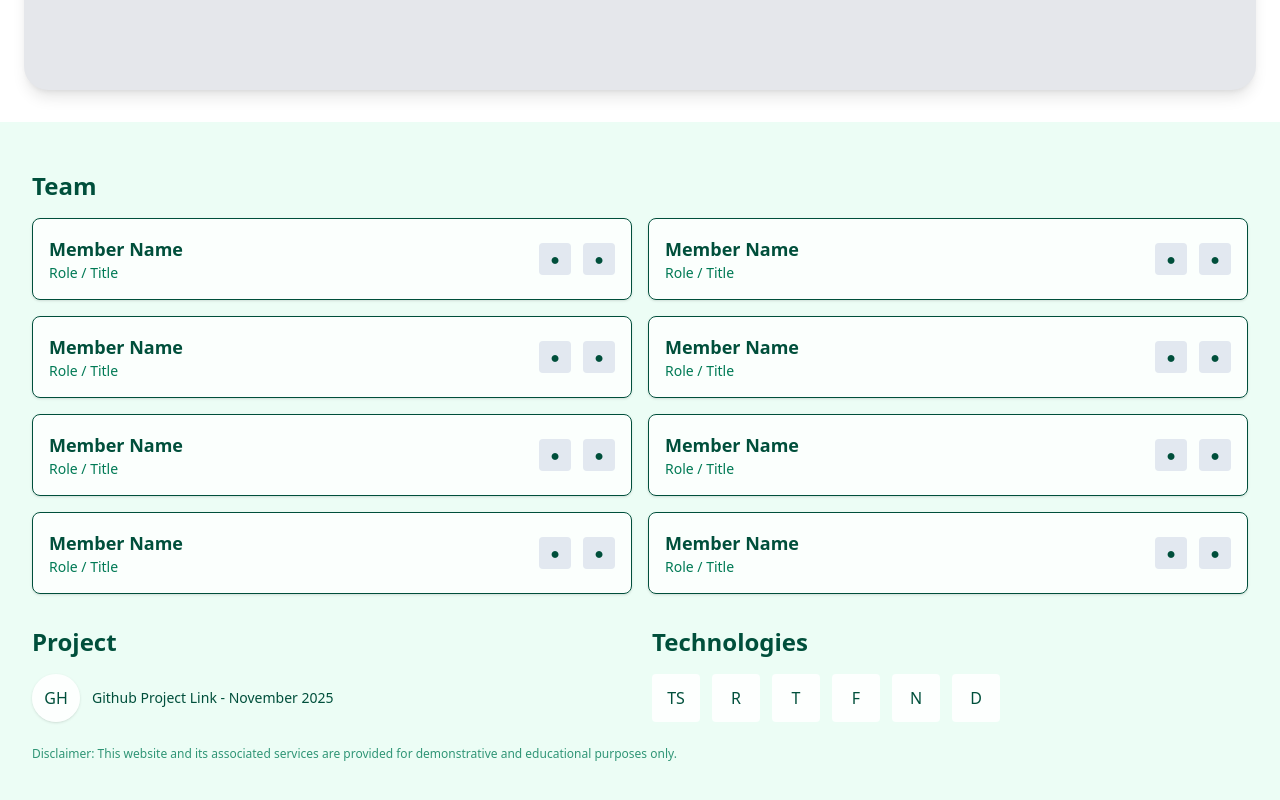
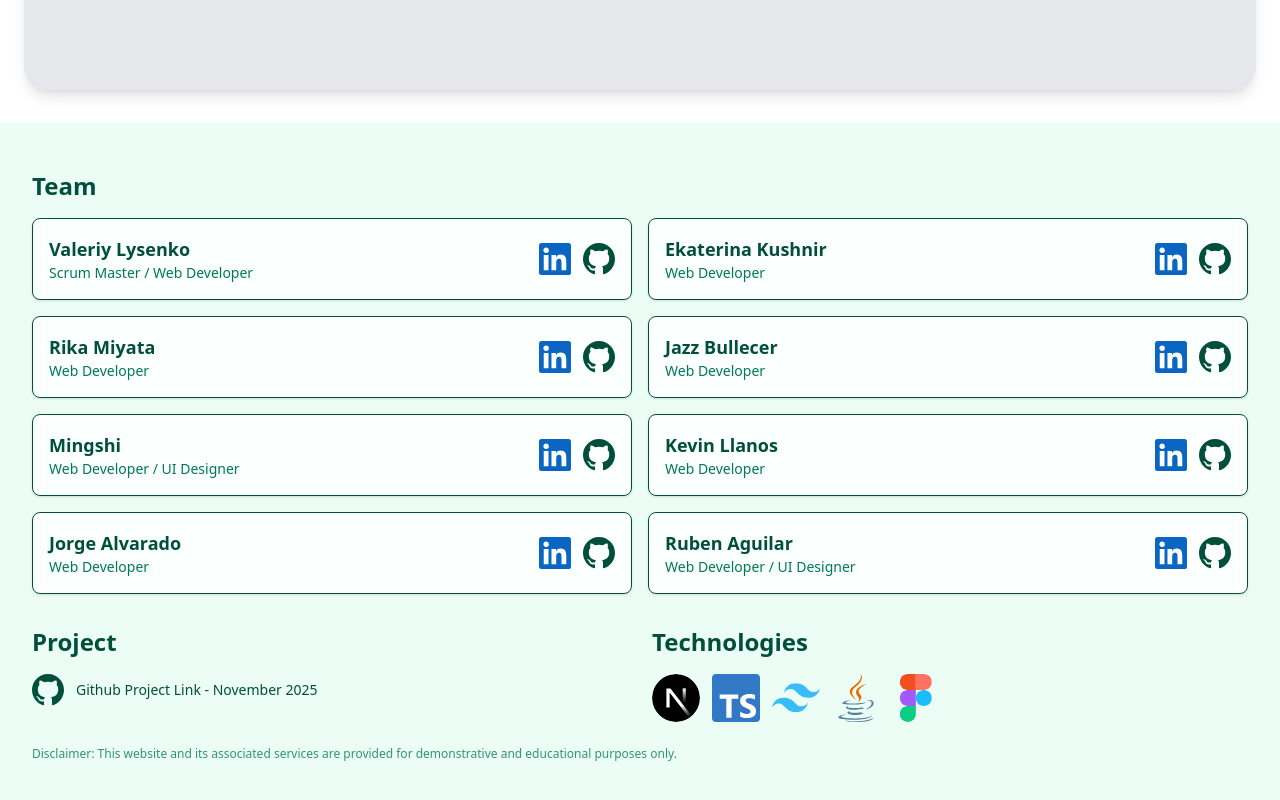
Before and after one commit to chingu-voyages/V58-tier3-team-39, a Next.js app in the folder next-app/: page / in a window 1280 px wide. Shown: the part 1238-2038 px from the top of the page. Built offline with nearby package versions, Linux system fonts and the light colour scheme.

Commit message:
Footer design
Proposal for the final Footer design.

```diff
--- a/next-app/components/Footer.tsx
+++ b/next-app/components/Footer.tsx
@@ -1,3 +1,11 @@
+import { GitHub } from './icons/GitHub';
+import { Java } from './icons/Java';
+import { LinkedIn } from './icons/LinkedIn';
+import { Nextjs } from './icons/NextJs';
+import { TailwindCSS } from './icons/Tailwind';
+import { TypeScript } from './icons/TypeScript';
+import { Figma } from './icons/Figma';
+
 const Footer = () => {
   return (
     <footer className="w-full bg-emerald-50 text-emerald-900 py-12">
@@ -12,163 +20,197 @@ const Footer = () => {
               {/* Each item is a card-like row; icons will be added later */}
               <li className="flex items-center justify-between p-4 bg-white/80 rounded-lg shadow-sm border">
                 <div>
-                  <p className="text-lg font-semibold">Member Name</p>
-                  <p className="text-sm text-emerald-700">Role / Title</p>
+                  <p className="text-lg font-semibold">Valeriy Lysenko</p>
+                  <p className="text-sm text-emerald-700">
+                    Scrum Master / Web Developer
+                  </p>
                 </div>
                 <div className="flex items-center gap-3">
                   {/* icon placeholders */}
-                  <span
+                  <a
+                    href="linkedin.com"
+                    target="_blank"
+                    rel="noopener noreferrer"
+                  >
+                    <LinkedIn className="w-8 h-8" />
+                  </a>
+                  <a
+                    href="github.com"
+                    target="_blank"
+                    rel="noopener noreferrer"
+                  >
+                    <GitHub className="w-8 h-8" />
+                  </a>
+                  {/* <span
                     className="w-8 h-8 bg-slate-200 rounded flex items-center justify-center"
                     aria-hidden="true"
                   >
                     ●
-                  </span>
-                  <span
+                  </span> */}
+                  {/* <span
                     className="w-8 h-8 bg-slate-200 rounded flex items-center justify-center"
                     aria-hidden="true"
                   >
                     ●
-                  </span>
+                  </span> */}
                 </div>
               </li>
               <li className="flex items-center justify-between p-4 bg-white/80 rounded-lg shadow-sm border">
                 <div>
-                  <p className="text-lg font-semibold">Member Name</p>
-                  <p className="text-sm text-emerald-700">Role / Title</p>
+                  <p className="text-lg font-semibold">Ekaterina Kushnir</p>
+                  <p className="text-sm text-emerald-700">Web Developer</p>
                 </div>
                 <div className="flex items-center gap-3">
-                  <span
-                    className="w-8 h-8 bg-slate-200 rounded flex items-center justify-center"
-                    aria-hidden="true"
+                  <a
+                    href="linkedin.com"
+                    target="_blank"
+                    rel="noopener noreferrer"
                   >
-                    ●
-                  </span>
-                  <span
-                    className="w-8 h-8 bg-slate-200 rounded flex items-center justify-center"
-                    aria-hidden="true"
+                    <LinkedIn className="w-8 h-8" />
+                  </a>
+                  <a
+                    href="github.com"
+                    target="_blank"
+                    rel="noopener noreferrer"
                   >
-                    ●
-                  </span>
+                    <GitHub className="w-8 h-8" />
+                  </a>
                 </div>
               </li>
               <li className="flex items-center justify-between p-4 bg-white/80 rounded-lg shadow-sm border">
                 <div>
-                  <p className="text-lg font-semibold">Member Name</p>
-                  <p className="text-sm text-emerald-700">Role / Title</p>
+                  <p className="text-lg font-semibold">Rika Miyata</p>
+                  <p className="text-sm text-emerald-700">Web Developer</p>
                 </div>
                 <div className="flex items-center gap-3">
-                  <span
-                    className="w-8 h-8 bg-slate-200 rounded flex items-center justify-center"
-                    aria-hidden="true"
+                  <a
+                    href="linkedin.com"
+                    target="_blank"
+                    rel="noopener noreferrer"
                   >
-                    ●
-                  </span>
-                  <span
-                    className="w-8 h-8 bg-slate-200 rounded flex items-center justify-center"
-                    aria-hidden="true"
+                    <LinkedIn className="w-8 h-8" />
+                  </a>
+                  <a
+                    href="github.com"
+                    target="_blank"
+                    rel="noopener noreferrer"
                   >
-                    ●
-                  </span>
+                    <GitHub className="w-8 h-8" />
+                  </a>
                 </div>
               </li>
               <li className="flex items-center justify-between p-4 bg-white/80 rounded-lg shadow-sm border">
                 <div>
-                  <p className="text-lg font-semibold">Member Name</p>
-                  <p className="text-sm text-emerald-700">Role / Title</p>
+                  <p className="text-lg font-semibold">Jazz Bullecer</p>
+                  <p className="text-sm text-emerald-700">Web Developer</p>
                 </div>
                 <div className="flex items-center gap-3">
-                  <span
-                    className="w-8 h-8 bg-slate-200 rounded flex items-center justify-center"
-                    aria-hidden="true"
+                  <a
+                    href="linkedin.com"
+                    target="_blank"
+                    rel="noopener noreferrer"
                   >
-                    ●
-                  </span>
-                  <span
-                    className="w-8 h-8 bg-slate-200 rounded flex items-center justify-center"
-                    aria-hidden="true"
+                    <LinkedIn className="w-8 h-8" />
+                  </a>
+                  <a
+                    href="github.com"
+                    target="_blank"
+                    rel="noopener noreferrer"
                   >
-                    ●
-                  </span>
+                    <GitHub className="w-8 h-8" />
+                  </a>
                 </div>
               </li>
               <li className="flex items-center justify-between p-4 bg-white/80 rounded-lg shadow-sm border">
                 <div>
-                  <p className="text-lg font-semibold">Member Name</p>
-                  <p className="text-sm text-emerald-700">Role / Title</p>
+                  <p className="text-lg font-semibold">Mingshi</p>
+                  <p className="text-sm text-emerald-700">
+                    Web Developer / UI Designer
+                  </p>
                 </div>
                 <div className="flex items-center gap-3">
-                  <span
-                    className="w-8 h-8 bg-slate-200 rounded flex items-center justify-center"
-                    aria-hidden="true"
+                  <a
+                    href="linkedin.com"
+                    target="_blank"
+                    rel="noopener noreferrer"
                   >
-                    ●
-                  </span>
-                  <span
-                    className="w-8 h-8 bg-slate-200 rounded flex items-center justify-center"
-                    aria-hidden="true"
+                    <LinkedIn className="w-8 h-8" />
+                  </a>
+                  <a
+                    href="github.com"
+                    target="_blank"
+                    rel="noopener noreferrer"
                   >
-                    ●
-                  </span>
+                    <GitHub className="w-8 h-8" />
+                  </a>
                 </div>
               </li>
               <li className="flex items-center justify-between p-4 bg-white/80 rounded-lg shadow-sm border">
                 <div>
-                  <p className="text-lg font-semibold">Member Name</p>
-                  <p className="text-sm text-emerald-700">Role / Title</p>
+                  <p className="text-lg font-semibold">Kevin Llanos</p>
+                  <p className="text-sm text-emerald-700">Web Developer</p>
                 </div>
                 <div className="flex items-center gap-3">
-                  <span
-                    className="w-8 h-8 bg-slate-200 rounded flex items-center justify-center"
-                    aria-hidden="true"
+                  <a
+                    href="linkedin.com"
+                    target="_blank"
+                    rel="noopener noreferrer"
                   >
-                    ●
-                  </span>
-                  <span
-                    className="w-8 h-8 bg-slate-200 rounded flex items-center justify-center"
-                    aria-hidden="true"
+                    <LinkedIn className="w-8 h-8" />
+                  </a>
+                  <a
+                    href="github.com"
+                    target="_blank"
+                    rel="noopener noreferrer"
                   >
-                    ●
-                  </span>
+                    <GitHub className="w-8 h-8" />
+                  </a>
                 </div>
               </li>
               <li className="flex items-center justify-between p-4 bg-white/80 rounded-lg shadow-sm border">
                 <div>
-                  <p className="text-lg font-semibold">Member Name</p>
-                  <p className="text-sm text-emerald-700">Role / Title</p>
+                  <p className="text-lg font-semibold">Jorge Alvarado</p>
+                  <p className="text-sm text-emerald-700">Web Developer</p>
                 </div>
                 <div className="flex items-center gap-3">
-                  <span
-                    className="w-8 h-8 bg-slate-200 rounded flex items-center justify-center"
-                    aria-hidden="true"
+                  <a
+                    href="linkedin.com"
+                    target="_blank"
+                    rel="noopener noreferrer"
                   >
-                    ●
-                  </span>
-                  <span
-                    className="w-8 h-8 bg-slate-200 rounded flex items-center justify-center"
-                    aria-hidden="true"
+                    <LinkedIn className="w-8 h-8" />
+                  </a>
+                  <a
+                    href="github.com"
+                    target="_blank"
+                    rel="noopener noreferrer"
                   >
-                    ●
-                  </span>
+                    <GitHub className="w-8 h-8" />
+                  </a>
                 </div>
               </li>
               <li className="flex items-center justify-between p-4 bg-white/80 rounded-lg shadow-sm border">
                 <div>
-                  <p className="text-lg font-semibold">Member Name</p>
-                  <p className="text-sm text-emerald-700">Role / Title</p>
+                  <p className="text-lg font-semibold">Ruben Aguilar</p>
+                  <p className="text-sm text-emerald-700">
+                    Web Developer / UI Designer
+                  </p>
                 </div>
                 <div className="flex items-center gap-3">
-                  <span
-                    className="w-8 h-8 bg-slate-200 rounded flex items-center justify-center"
-                    aria-hidden="true"
+                  <a
+                    href="linkedin.com"
+                    target="_blank"
+                    rel="noopener noreferrer"
                   >
-                    ●
-                  </span>
-                  <span
-                    className="w-8 h-8 bg-slate-200 rounded flex items-center justify-center"
-                    aria-hidden="true"
+                    <LinkedIn className="w-8 h-8" />
+                  </a>
+                  <a
+                    href="github.com"
+                    target="_blank"
+                    rel="noopener noreferrer"
                   >
-                    ●
-                  </span>
+                    <GitHub className="w-8 h-8" />
+                  </a>
                 </div>
               </li>
               {/* Duplicate / map as needed */}
@@ -193,9 +235,7 @@ const Footer = () => {
                     target="_blank"
                     rel="noopener noreferrer"
                   >
-                    <span className="w-12 h-12 rounded-full bg-white/90 flex items-center justify-center shadow">
-                      GH
-                    </span>
+                    <GitHub className="w-8 h-8" />
                     <span className="text-sm">
                       Github Project Link - November 2025
                     </span>
@@ -207,23 +247,20 @@ const Footer = () => {
                 <h3 className="text-2xl font-semibold mb-4">Technologies</h3>
                 <ul className="flex flex-wrap items-center gap-3">
                   {/* placeholders for tech icons */}
-                  <li className="w-12 h-12 bg-white/90 rounded flex items-center justify-center">
-                    TS
+                  <li>
+                    <Nextjs className="w-12 h-12" />
                   </li>
-                  <li className="w-12 h-12 bg-white/90 rounded flex items-center justify-center">
-                    R
+                  <li>
+                    <TypeScript className="w-12 h-12" />
                   </li>
-                  <li className="w-12 h-12 bg-white/90 rounded flex items-center justify-center">
-                    T
+                  <li>
+                    <TailwindCSS className="w-12 h-12" />
                   </li>
-                  <li className="w-12 h-12 bg-white/90 rounded flex items-center justify-center">
-                    F
+                  <li>
+                    <Java className="w-12 h-12" />
                   </li>
-                  <li className="w-12 h-12 bg-white/90 rounded flex items-center justify-center">
-                    N
-                  </li>
-                  <li className="w-12 h-12 bg-white/90 rounded flex items-center justify-center">
-                    D
+                  <li>
+                    <Figma className="w-12 h-12" />
                   </li>
                 </ul>
               </div>
--- /dev/null
+++ b/next-app/components/icons/Figma.tsx
@@ -0,0 +1,35 @@
+import type { SVGProps } from 'react';
+
+const Figma = (props: SVGProps<SVGSVGElement>) => (
+  <svg {...props} viewBox="0 0 54 80" fill="none">
+    <g clipPath="url(#figma__clip0_912_3)">
+      <path
+        d="M13.3333 80.0002C20.6933 80.0002 26.6667 74.0268 26.6667 66.6668V53.3335H13.3333C5.97333 53.3335 0 59.3068 0 66.6668C0 74.0268 5.97333 80.0002 13.3333 80.0002Z"
+        fill="#0ACF83"
+      />
+      <path
+        d="M0 39.9998C0 32.6398 5.97333 26.6665 13.3333 26.6665H26.6667V53.3332H13.3333C5.97333 53.3332 0 47.3598 0 39.9998Z"
+        fill="#A259FF"
+      />
+      <path
+        d="M0 13.3333C0 5.97333 5.97333 0 13.3333 0H26.6667V26.6667H13.3333C5.97333 26.6667 0 20.6933 0 13.3333Z"
+        fill="#F24E1E"
+      />
+      <path
+        d="M26.6667 0H40.0001C47.3601 0 53.3334 5.97333 53.3334 13.3333C53.3334 20.6933 47.3601 26.6667 40.0001 26.6667H26.6667V0Z"
+        fill="#FF7262"
+      />
+      <path
+        d="M53.3334 39.9998C53.3334 47.3598 47.3601 53.3332 40.0001 53.3332C32.6401 53.3332 26.6667 47.3598 26.6667 39.9998C26.6667 32.6398 32.6401 26.6665 40.0001 26.6665C47.3601 26.6665 53.3334 32.6398 53.3334 39.9998Z"
+        fill="#1ABCFE"
+      />
+    </g>
+    <defs>
+      <clipPath id="figma__clip0_912_3">
+        <rect width="53.3333" height="80" fill="white" />
+      </clipPath>
+    </defs>
+  </svg>
+);
+
+export { Figma };
--- /dev/null
+++ b/next-app/components/icons/GitHub.tsx
@@ -0,0 +1,21 @@
+import type { SVGProps } from 'react';
+
+const GitHub = (props: SVGProps<SVGSVGElement>) => (
+  <svg
+    {...props}
+    viewBox="0 0 1024 1024"
+    fill="currentColor"
+    role="img"
+    focusable="false"
+  >
+    <path
+      fillRule="evenodd"
+      clipRule="evenodd"
+      d="M8 0C3.58 0 0 3.58 0 8C0 11.54 2.29 14.53 5.47 15.59C5.87 15.66 6.02 15.42 6.02 15.21C6.02 15.02 6.01 14.39 6.01 13.72C4 14.09 3.48 13.23 3.32 12.78C3.23 12.55 2.84 11.84 2.5 11.65C2.22 11.5 1.82 11.13 2.49 11.12C3.12 11.11 3.57 11.7 3.72 11.94C4.44 13.15 5.59 12.81 6.05 12.6C6.12 12.08 6.33 11.73 6.56 11.53C4.78 11.33 2.92 10.64 2.92 7.58C2.92 6.71 3.23 5.99 3.74 5.43C3.66 5.23 3.38 4.41 3.82 3.31C3.82 3.31 4.49 3.1 6.02 4.13C6.66 3.95 7.34 3.86 8.02 3.86C8.7 3.86 9.38 3.95 10.02 4.13C11.55 3.09 12.22 3.31 12.22 3.31C12.66 4.41 12.38 5.23 12.3 5.43C12.81 5.99 13.12 6.7 13.12 7.58C13.12 10.65 11.25 11.33 9.47 11.53C9.76 11.78 10.01 12.26 10.01 13.01C10.01 14.08 10 14.94 10 15.21C10 15.42 10.15 15.67 10.55 15.59C13.71 14.53 16 11.53 16 8C16 3.58 12.42 0 8 0Z"
+      transform="scale(64)"
+      fill="currentColor"
+    />
+  </svg>
+);
+
+export { GitHub };
--- /dev/null
+++ b/next-app/components/icons/Java.tsx
@@ -0,0 +1,28 @@
+import type { SVGProps } from 'react';
+
+const Java = (props: SVGProps<SVGSVGElement>) => (
+  <svg {...props} preserveAspectRatio="xMidYMid" viewBox="0 0 256 346">
+    <path
+      d="M83 267s-14 8 9 11c27 3 41 2 71-3 0 0 8 5 19 9-67 29-153-2-99-17M74 230s-15 11 8 13c29 3 52 3 92-4 0 0 6 5 15 8-82 24-173 2-115-17"
+      fill="#5382A1"
+    />
+    <path
+      d="M144 166c17 19-4 36-4 36s42-22 22-49c-18-26-32-38 44-82 0 0-119 29-62 95"
+      fill="#E76F00"
+    />
+    <path
+      d="M233 295s10 8-10 15c-39 12-163 15-197 0-12-5 11-13 18-14l12-2c-14-9-89 19-38 28 138 22 251-10 215-27M89 190s-63 15-22 21c17 2 51 2 83-1 26-2 52-7 52-7l-16 9c-64 16-187 8-151-9 30-14 54-13 54-13M202 253c64-33 34-66 13-61l-7 2s2-3 6-5c41-14 73 43-14 66l2-2"
+      fill="#5382A1"
+    />
+    <path
+      d="M162 0s36 36-34 91c-56 45-12 70 0 99-32-30-56-56-40-80 23-35 89-53 74-110"
+      fill="#E76F00"
+    />
+    <path
+      d="M95 345c62 4 158-3 160-32 0 0-4 11-51 20-53 10-119 9-158 2 0 0 8 7 49 10"
+      fill="#5382A1"
+    />
+  </svg>
+);
+
+export { Java };
--- /dev/null
+++ b/next-app/components/icons/LinkedIn.tsx
@@ -0,0 +1,12 @@
+import type { SVGProps } from 'react';
+
+const LinkedIn = (props: SVGProps<SVGSVGElement>) => (
+  <svg {...props} preserveAspectRatio="xMidYMid" viewBox="0 0 256 256">
+    <path
+      d="M218.123 218.127h-37.931v-59.403c0-14.165-.253-32.4-19.728-32.4-19.756 0-22.779 15.434-22.779 31.369v60.43h-37.93V95.967h36.413v16.694h.51a39.907 39.907 0 0 1 35.928-19.733c38.445 0 45.533 25.288 45.533 58.186l-.016 67.013ZM56.955 79.27c-12.157.002-22.014-9.852-22.016-22.009-.002-12.157 9.851-22.014 22.008-22.016 12.157-.003 22.014 9.851 22.016 22.008A22.013 22.013 0 0 1 56.955 79.27m18.966 138.858H37.95V95.967h37.97v122.16ZM237.033.018H18.89C8.58-.098.125 8.161-.001 18.471v219.053c.122 10.315 8.576 18.582 18.89 18.474h218.144c10.336.128 18.823-8.139 18.966-18.474V18.454c-.147-10.33-8.635-18.588-18.966-18.453"
+      fill="#0A66C2"
+    />
+  </svg>
+);
+
+export { LinkedIn };
--- /dev/null
+++ b/next-app/components/icons/NextJs.tsx
@@ -0,0 +1,57 @@
+import type { SVGProps } from 'react';
+
+const Nextjs = (props: SVGProps<SVGSVGElement>) => (
+  <svg {...props} viewBox="0 0 180 180">
+    <mask
+      height="180"
+      id="nextjs_icon_dark__:r8:mask0_408_134"
+      maskUnits="userSpaceOnUse"
+      width="180"
+      x="0"
+      y="0"
+      style={{ maskType: 'alpha' }}
+    >
+      <circle cx="90" cy="90" fill="black" r="90" />
+    </mask>
+    <g mask="url(#nextjs_icon_dark__:r8:mask0_408_134)">
+      <circle cx="90" cy="90" data-circle="true" fill="black" r="90" />
+      <path
+        d="M149.508 157.52L69.142 54H54V125.97H66.1136V69.3836L139.999 164.845C143.333 162.614 146.509 160.165 149.508 157.52Z"
+        fill="url(#nextjs_icon_dark__:r8:paint0_linear_408_134)"
+      />
+      <rect
+        fill="url(#nextjs_icon_dark__:r8:paint1_linear_408_134)"
+        height="72"
+        width="12"
+        x="115"
+        y="54"
+      />
+    </g>
+    <defs>
+      <linearGradient
+        gradientUnits="userSpaceOnUse"
+        id="nextjs_icon_dark__:r8:paint0_linear_408_134"
+        x1="109"
+        x2="144.5"
+        y1="116.5"
+        y2="160.5"
+      >
+        <stop stop-color="white" />
+        <stop offset="1" stop-color="white" stop-opacity="0" />
+      </linearGradient>
+      <linearGradient
+        gradientUnits="userSpaceOnUse"
+        id="nextjs_icon_dark__:r8:paint1_linear_408_134"
+        x1="121"
+        x2="120.799"
+        y1="54"
+        y2="106.875"
+      >
+        <stop stop-color="white" />
+        <stop offset="1" stop-color="white" stop-opacity="0" />
+      </linearGradient>
+    </defs>
+  </svg>
+);
+
+export { Nextjs };
--- /dev/null
+++ b/next-app/components/icons/Tailwind.tsx
@@ -0,0 +1,21 @@
+import type { SVGProps } from 'react';
+
+const TailwindCSS = (props: SVGProps<SVGSVGElement>) => (
+  <svg {...props} fill="none" viewBox="0 0 54 33">
+    <g clipPath="url(#tailwindcss__a)">
+      <path
+        fill="#38bdf8"
+        fillRule="evenodd"
+        d="M27 0c-7.2 0-11.7 3.6-13.5 10.8 2.7-3.6 5.85-4.95 9.45-4.05 2.054.513 3.522 2.004 5.147 3.653C30.744 13.09 33.808 16.2 40.5 16.2c7.2 0 11.7-3.6 13.5-10.8-2.7 3.6-5.85 4.95-9.45 4.05-2.054-.513-3.522-2.004-5.147-3.653C36.756 3.11 33.692 0 27 0zM13.5 16.2C6.3 16.2 1.8 19.8 0 27c2.7-3.6 5.85-4.95 9.45-4.05 2.054.514 3.522 2.004 5.147 3.653C17.244 29.29 20.308 32.4 27 32.4c7.2 0 11.7-3.6 13.5-10.8-2.7 3.6-5.85 4.95-9.45 4.05-2.054-.513-3.522-2.004-5.147-3.653C23.256 19.31 20.192 16.2 13.5 16.2z"
+        clipRule="evenodd"
+      />
+    </g>
+    <defs>
+      <clipPath id="tailwindcss__a">
+        <path fill="#fff" d="M0 0h54v32.4H0z" />
+      </clipPath>
+    </defs>
+  </svg>
+);
+
+export { TailwindCSS };
--- /dev/null
+++ b/next-app/components/icons/TypeScript.tsx
@@ -0,0 +1,16 @@
+import type { SVGProps } from 'react';
+
+const TypeScript = (props: SVGProps<SVGSVGElement>) => (
+  <svg {...props} viewBox="0 0 256 256" preserveAspectRatio="xMidYMid">
+    <path
+      d="M20 0h216c11.046 0 20 8.954 20 20v216c0 11.046-8.954 20-20 20H20c-11.046 0-20-8.954-20-20V20C0 8.954 8.954 0 20 0Z"
+      fill="#3178C6"
+    />
+    <path
+      d="M150.518 200.475v27.62c4.492 2.302 9.805 4.028 15.938 5.179 6.133 1.151 12.597 1.726 19.393 1.726 6.622 0 12.914-.633 18.874-1.899 5.96-1.266 11.187-3.352 15.678-6.257 4.492-2.906 8.048-6.704 10.669-11.394 2.62-4.689 3.93-10.486 3.93-17.391 0-5.006-.749-9.394-2.246-13.163a30.748 30.748 0 0 0-6.479-10.055c-2.821-2.935-6.205-5.567-10.149-7.898-3.945-2.33-8.394-4.531-13.347-6.602-3.628-1.497-6.881-2.949-9.761-4.359-2.879-1.41-5.327-2.848-7.342-4.316-2.016-1.467-3.571-3.021-4.665-4.661-1.094-1.64-1.641-3.495-1.641-5.567 0-1.899.489-3.61 1.468-5.135s2.362-2.834 4.147-3.927c1.785-1.094 3.973-1.942 6.565-2.547 2.591-.604 5.471-.906 8.638-.906 2.304 0 4.737.173 7.299.518 2.563.345 5.14.877 7.732 1.597a53.669 53.669 0 0 1 7.558 2.719 41.7 41.7 0 0 1 6.781 3.797v-25.807c-4.204-1.611-8.797-2.805-13.778-3.582-4.981-.777-10.697-1.165-17.147-1.165-6.565 0-12.784.705-18.658 2.115-5.874 1.409-11.043 3.61-15.506 6.602-4.463 2.993-7.99 6.805-10.582 11.437-2.591 4.632-3.887 10.17-3.887 16.615 0 8.228 2.375 15.248 7.127 21.06 4.751 5.811 11.963 10.731 21.638 14.759a291.458 291.458 0 0 1 10.625 4.575c3.283 1.496 6.119 3.049 8.509 4.66 2.39 1.611 4.276 3.366 5.658 5.265 1.382 1.899 2.073 4.057 2.073 6.474a9.901 9.901 0 0 1-1.296 4.963c-.863 1.524-2.174 2.848-3.93 3.97-1.756 1.122-3.945 1.999-6.565 2.632-2.62.633-5.687.95-9.2.95-5.989 0-11.92-1.05-17.794-3.151-5.875-2.1-11.317-5.25-16.327-9.451Zm-46.036-68.733H140V109H41v22.742h35.345V233h28.137V131.742Z"
+      fill="#FFF"
+    />
+  </svg>
+);
+
+export { TypeScript };
```
